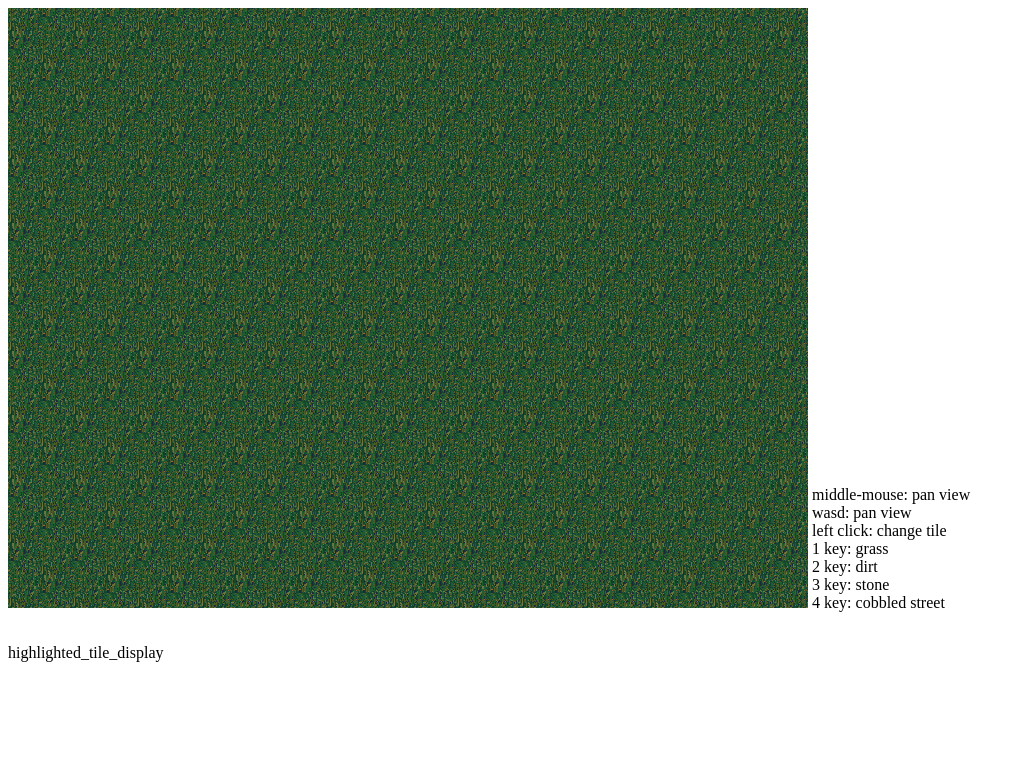
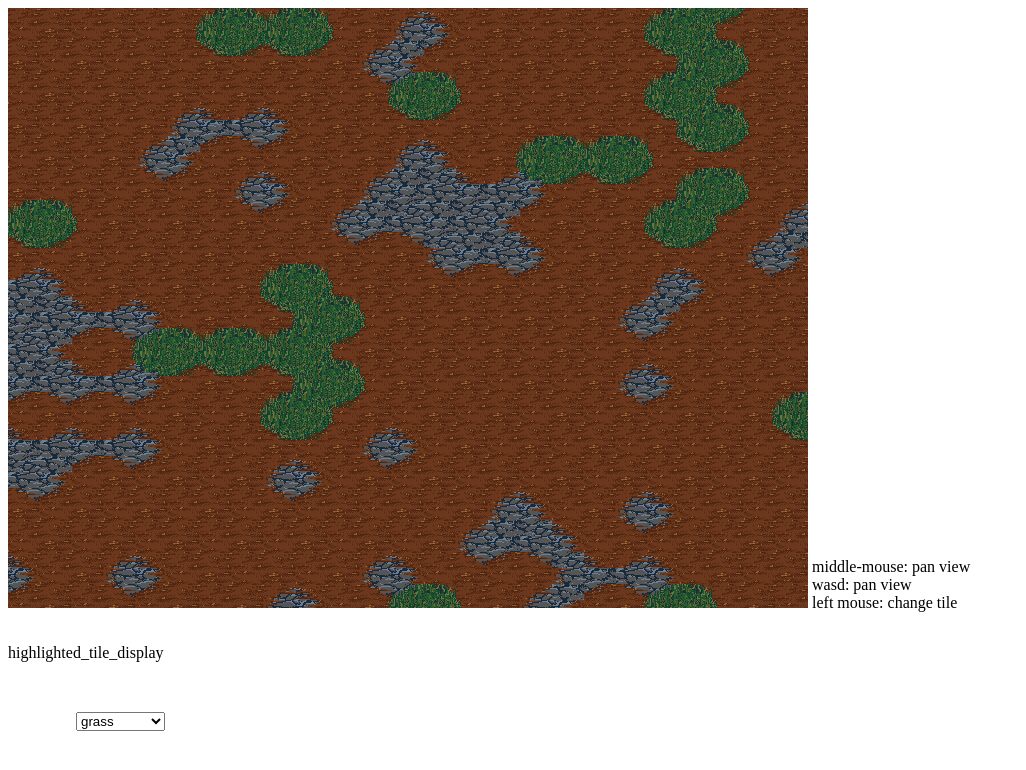
Before and after one commit to perorin-dev/neocities, a plain HTML site: page map_editor/index.html in a window 1280 px wide. Shown: the whole page, without its empty margins (0-1026 px from the left). Drawn offline with Linux system fonts and the light colour scheme.

Commit message:
fill map with perlin noise by default.  tile selection dropdown menu

```diff
--- a/map_editor/index.html
+++ b/map_editor/index.html
@@ -11,15 +11,13 @@
           <p id="keybinds">
               middle-mouse: pan view<br />
               wasd: pan view<br />
-              left click: change tile<br />
-              1 key: grass<br />
-              2 key: dirt<br />
-              3 key: stone<br />
-              4 key: cobbled street<br />
+              left mouse: change tile<br />
           </p>
       </div>
       <div>
           <p id="highlighted_tile_display">highlighted_tile_display</p>
+          <canvas id="tile_selection_display" ></canvas>
+          <select id="tile_selection_dropdown"></select>
       </div><!-- not yet implemented
       <div>
           <button id="export">export</button>
--- a/map_editor/src.js
+++ b/map_editor/src.js
@@ -48,8 +48,34 @@ function noise(x, y, z) {
 
 const background_tiles = new Image();
 background_tiles.src = "assets/tiles.png"; // 32x16 tiles. 64x48 hexagons.
-tile_width = 64;
-tile_height = 48;
+const tile_width = 64;
+const tile_height = 48;
+const tile_names = ['empty', 'grass', 'dirt', 'stone', 'paved road'];
+
+const tile_selection_dropdown = document.getElementById("tile_selection_dropdown");
+tile_selection_dropdown.innerHTML = "<option selected>" + tile_names[1] + "</option>";
+for (i = 2; i < tile_names.length; i++) {
+    tile_selection_dropdown.innerHTML += "<option>" + tile_names[i] + "</option>";
+}
+tile_selection_dropdown.addEventListener("change", update_tile_selection);
+
+const tile_selection_display = document.getElementById("tile_selection_display");
+tile_selection_display.width = tile_width; tile_selection_display.height = tile_height;
+tile_selection_display_context = tile_selection_display.getContext("2d");
+brush_tile = 1;
+
+function update_tile_selection(event) {
+    brush_tile = tile_selection_dropdown.selectedIndex+1;
+    tile_selection_display_context.clearRect(0, 0, tile_width, tile_height);
+    tile_selection_display_context.drawImage(
+        background_tiles,
+        brush_tile * tile_width, 0,
+        tile_width, tile_height,
+        0, 0,
+        tile_width, tile_height
+    );
+}
+update_tile_selection(null);
 
 map_width = 80;
 map_height = 80;
@@ -58,7 +84,8 @@ map = []
 for (x = 0; x < map_width; x++) {
     map.push([]);
     for (y = 0; y < map_height; y++) {
-        map[x].push(1);
+        // fill the map with noise.
+        map[x].push(Math.round(1+noise(x/16,y/16,0)*32));
     }
 }
 
@@ -84,7 +111,6 @@ update_display = false;
 if (map_width < canvas.width / tile_width) map_width = Math.round(canvas.width / tile_width);
 if (map_height < canvas.height / tile_height) map_height = Math.round(canvas.height / tile_height);
 pressed_keys = {};
-brush_tile = 2;
 
 function on_image_load() {
     update_display = true;
@@ -92,8 +118,9 @@ function on_image_load() {
 }
 function draw() {
     if (update_display ) {
-        octx.fillStyle = "rgba(255,255,255,0.3)";
-        octx.fillRect(x * 64 - view_x, y * 32 - view_y + (x % 2) * 16, 96, 32);
+        octx.fillStyle = "rgba(255,255,255,1)";
+        octx.clearRect(0, 0, canvas.width, canvas.height);
+        //octx.fillRect(x * 64 - view_x, y * 32 - view_y + (x % 2) * 16, 96, 32);
         for (x = Math.floor(view_x / tile_width * scale)-1; x < Math.floor(view_x + canvas.width) / tile_width * scale + 1; x++) {
             for (y = Math.floor(view_y / 32 * scale) - 1; y < Math.floor(view_y + canvas.height) / 32 * scale + 1; y++) {
                 if (x < 1) continue; if (x > map_width - 2) continue;
@@ -215,7 +242,7 @@ function mouse_move(event) {
     }
     if ([mouse_tile_x, mouse_tile_y] != highlighted_tile) {
         highlighted_tile = [mouse_tile_x, mouse_tile_y];
-        highlighted_tile_display.innerHTML = "x: " + highlighted_tile[0] + ", y: " + highlighted_tile[1] + ", value: " + map[highlighted_tile[0]][highlighted_tile[1]];
+        highlighted_tile_display.innerHTML = "x: " + highlighted_tile[0] + ", y: " + highlighted_tile[1] + ", value: " + tile_names[map[highlighted_tile[0]][highlighted_tile[1]]] + " ("+ map[highlighted_tile[0]][highlighted_tile[1]]+")";
         update_display = true;
     }
     if ((event.buttons & 1) == 1) {
@@ -293,18 +320,6 @@ function handle_keyboard() {
         view_x += view_speed;
         update_display = true;
     }
-    if (pressed_keys['1']) {
-        brush_tile = 1;
-    }
-    if (pressed_keys['2']) {
-        brush_tile = 2;
-    }
-    if (pressed_keys['3']) {
-        brush_tile = 3;
-    }
-    if (pressed_keys['4']) {
-        brush_tile = 4;
-    }
 }
 function bound_view() {
     if (view_x < 0) view_x = 0;
```
